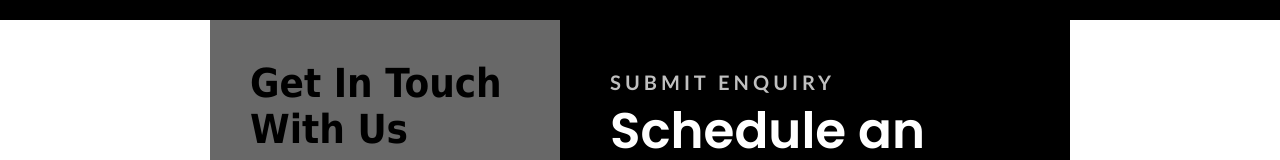
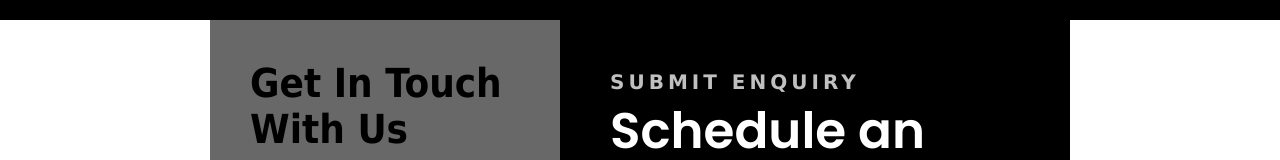
Before and after one commit to boluwatife19/Benzwebsite, a React app: page / in a window 1280 px wide. Shown: the part 1994-2154 px from the top of the page. Built offline with nearby package versions, Linux system fonts and the light colour scheme.

Commit message:
First commit

```diff
--- a/src/index.css
+++ b/src/index.css
@@ -548,7 +548,7 @@ body{
 .formx .header h3{
   font-size: 20px;
   color: silver;
-  font-family: 'Trebuchet MS', 'Lucida Sans Unicode', 'Lucida Grande', 'Lucida Sans', Arial, sans-serif;
+  font-family: 'Trebuchet` MS', 'Lucida Sans Unicode', 'Lucida Grande', 'Lucida Sans', Arial, sans-serif;
   letter-spacing: 4px;
 }
 
```
